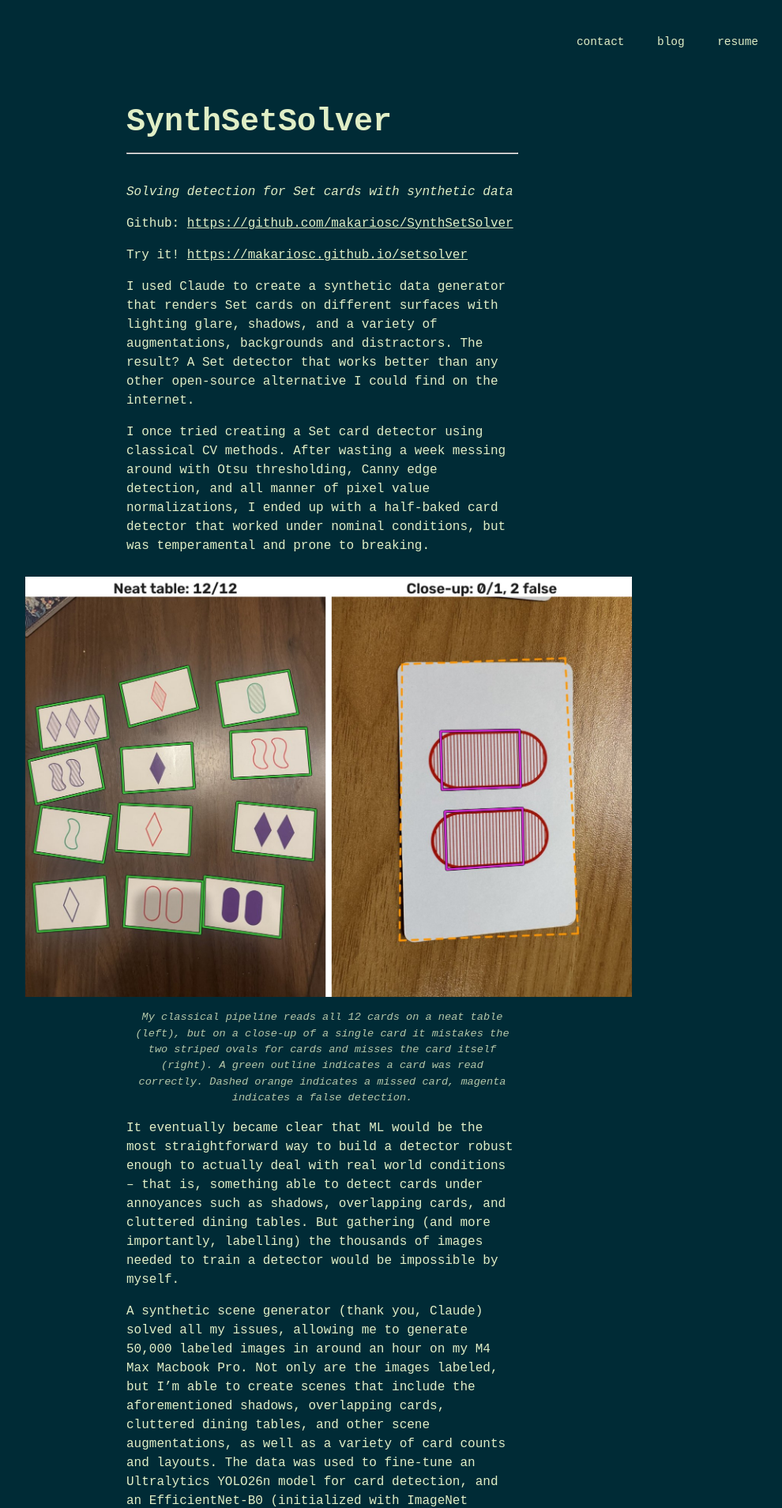
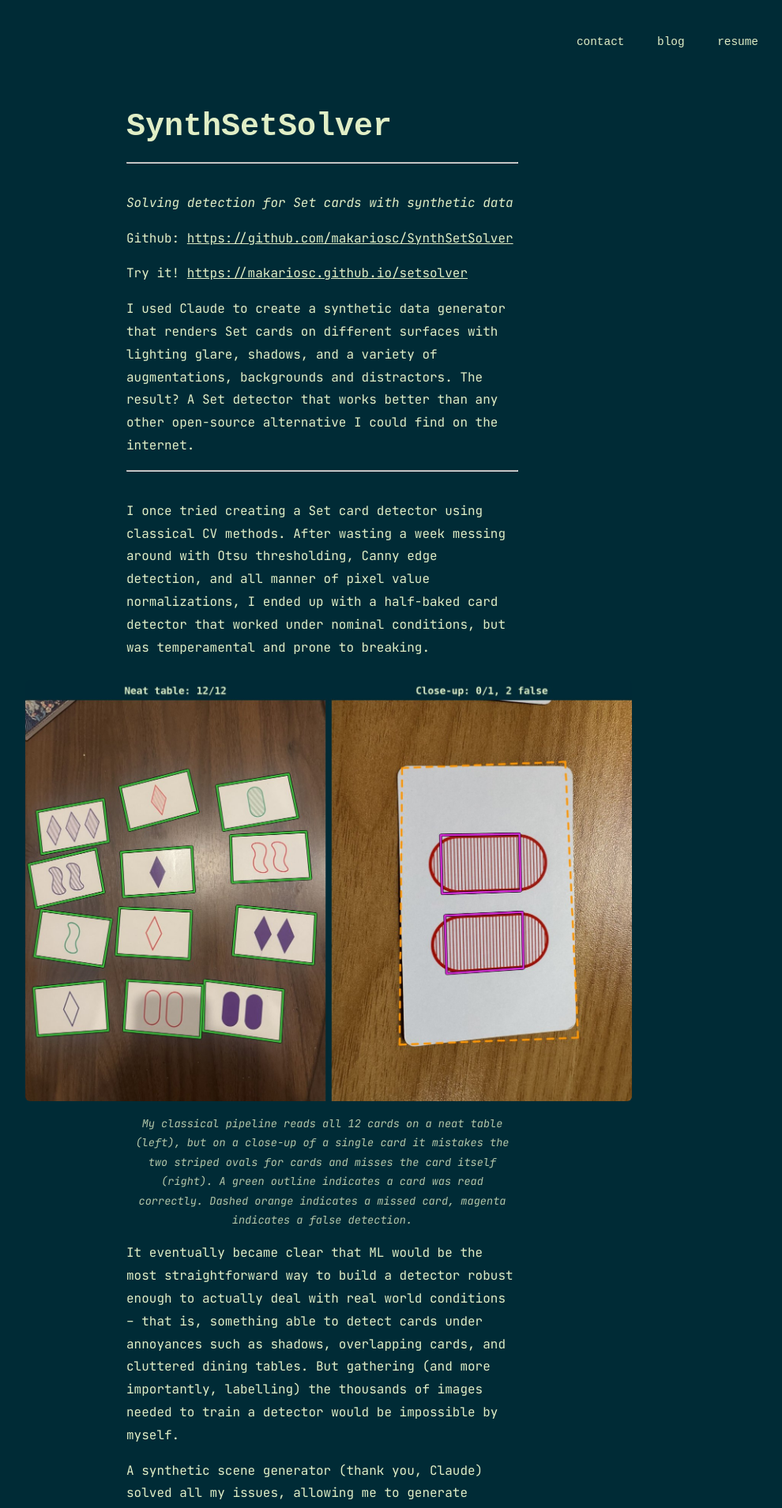
Before and after one commit to makariosc/makariosc.github.io, a Jekyll site: the page built from _posts/2026-11-10-synthsetsolver.md, in a window 1280 px wide. Shown: the top 1909 px of the page at 79% size, without its empty margins (232-1222 px from the left). Built offline with Jekyll 4.4.1, drawn with Linux system fonts in a browser that asks for light colours; nearby versions of some CDN libraries.

Commit message:
Make the SynthSetSolver post easier to read and match the site theme
- Post text in JetBrains Mono (loaded on post pages only) with line height
  1.8; the title keeps Courier New.
- Horizontal rules after the intro and under the two section headings.
- Figures and the chart re-rendered in the page colours (#002b36 / #E0EEC6)
  with monospace labels; images get slightly rounded corners.

Co-Authored-By: Claude Opus 5.5 <noreply@anthropic.com>

```diff
--- a/_layouts/default.html
+++ b/_layouts/default.html
@@ -3,6 +3,11 @@
 <head>
 <script src="https://kit.fontawesome.com/6644c981c5.js" crossorigin="anonymous"></script>
 <link rel="stylesheet" href="/assets/css/styles.css">
+{% if page.layout == "post" %}
+<link rel="preconnect" href="https://fonts.googleapis.com">
+<link rel="preconnect" href="https://fonts.gstatic.com" crossorigin>
+<link rel="stylesheet" href="https://fonts.googleapis.com/css2?family=JetBrains+Mono:ital,wght@0,400;0,700;1,400&display=swap">
+{% endif %}
 <title>Makarios Chung</title>
 </head>
 
--- a/_layouts/post.html
+++ b/_layouts/post.html
@@ -2,7 +2,7 @@
 layout: default
 ---
 
-<div class="listing">
+<div class="listing post">
 <h1>{{ page.title }}</h1>
 <hr>
 {{ content }}
--- a/_posts/2026-11-10-synthsetsolver.md
+++ b/_posts/2026-11-10-synthsetsolver.md
@@ -11,6 +11,8 @@ Github: [https://github.com/makariosc/SynthSetSolver](https://github.com/makario
 Try it! [https://makariosc.github.io/setsolver](https://makariosc.github.io/setsolver)
 
 I used Claude to create a synthetic data generator that renders Set cards on different surfaces with lighting glare, shadows, and a variety of augmentations, backgrounds and distractors. The result? A Set detector that works better than any other open-source alternative I could find on the internet.
+
+---
 
 I once tried creating a Set card detector using classical CV methods. After wasting a week messing around with Otsu thresholding, Canny edge detection, and all manner of pixel value normalizations, I ended up with a half-baked card detector that worked under nominal conditions, but was temperamental and prone to breaking.
 
@@ -41,6 +43,8 @@ _Before and after adding steep camera angles, on a held-out synthetic scene shot
 {: .caption}
 
 ## Evaluation and Model Comparisons
+
+---
 
 Naturally, since the training and testing data are both created from the same scene generator, the pipeline scores 99.9% accuracy on the held-out synthetic data.
 
@@ -77,4 +81,6 @@ _Share of cards found and read correctly by each detector, on my real test photo
 
 ## Conclusions
 
+---
+
 I understand that this isn't much more than a toy example, especially when compared to the recent slew of vibe-mathed solutions to decades-old problems (Set cards are rather distinct, after all, and very regular in appearance). However, the ability to use AI, and AI generated tools, to achieve such results in less than a week on even just a toy example is very encouraging. I'm excited to continue playing with these new tools to see what I can learn with them.
--- a/_sass/main.scss
+++ b/_sass/main.scss
@@ -131,6 +131,7 @@ html {
   width: 60vw;
   max-width: none;
   margin: 3vh -10vw 0;
+  border-radius: 6px;
 }
 
 .listing .caption {
@@ -146,3 +147,13 @@ html {
     margin: 3vh 0 0;
   }
 }
+
+/* post text: JetBrains Mono reads more easily than Courier New in long paragraphs; the title keeps the site's Courier */
+.post {
+  font-family: "JetBrains Mono", "Courier New", monospace;
+  line-height: 1.8;
+}
+
+.post h1 {
+  font-family: "Courier New", monospace;
+}
```
Also changed, not shown: assets/synthsetsolver/before-after-angle.jpg, assets/synthsetsolver/before-after-glare.jpg, assets/synthsetsolver/classical-cv.jpg, assets/synthsetsolver/detector-comparison.jpg, assets/synthsetsolver/synthetic-scenes.jpg, assets/synthsetsolver/synthetic-vs-real.png.
